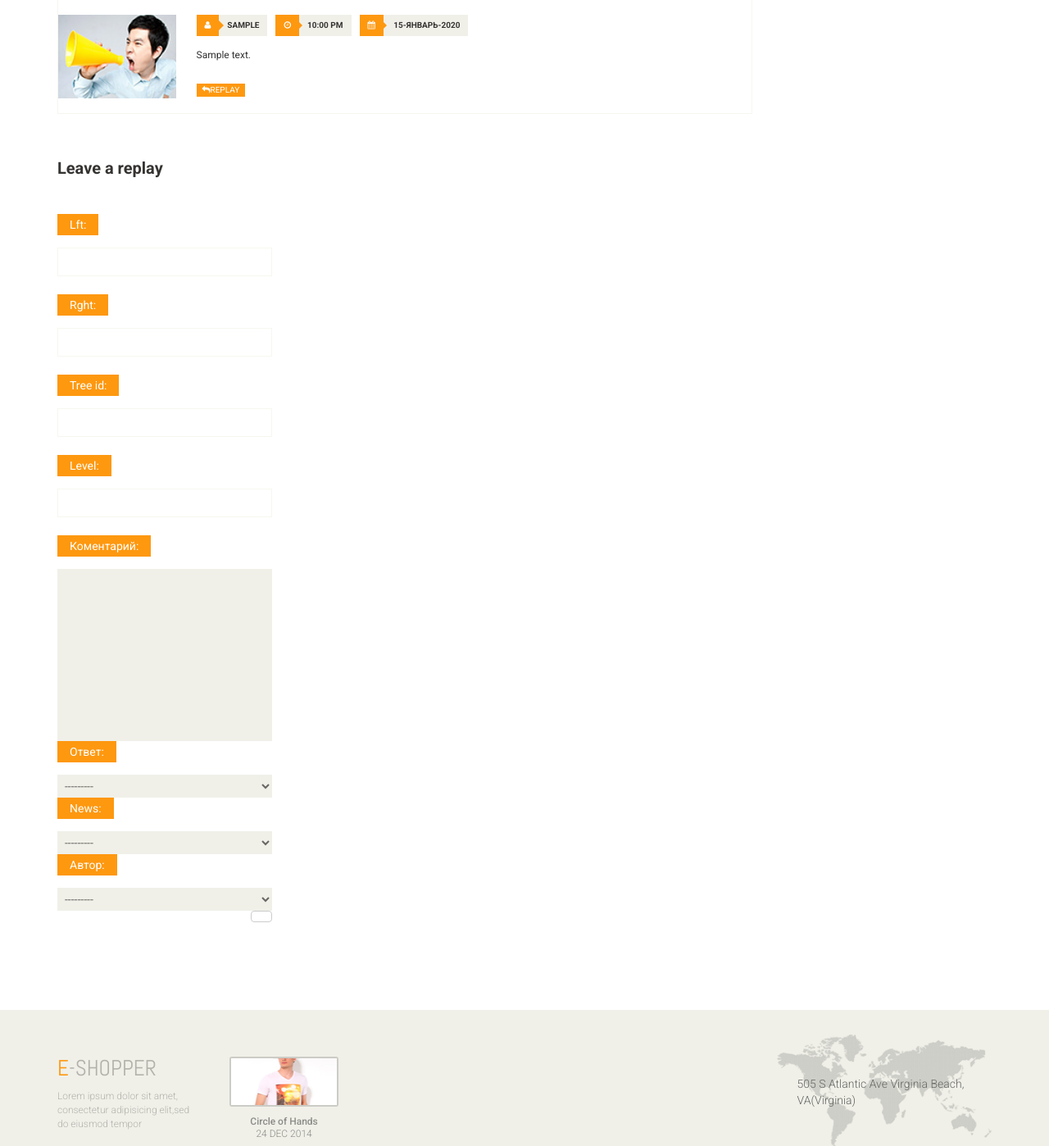
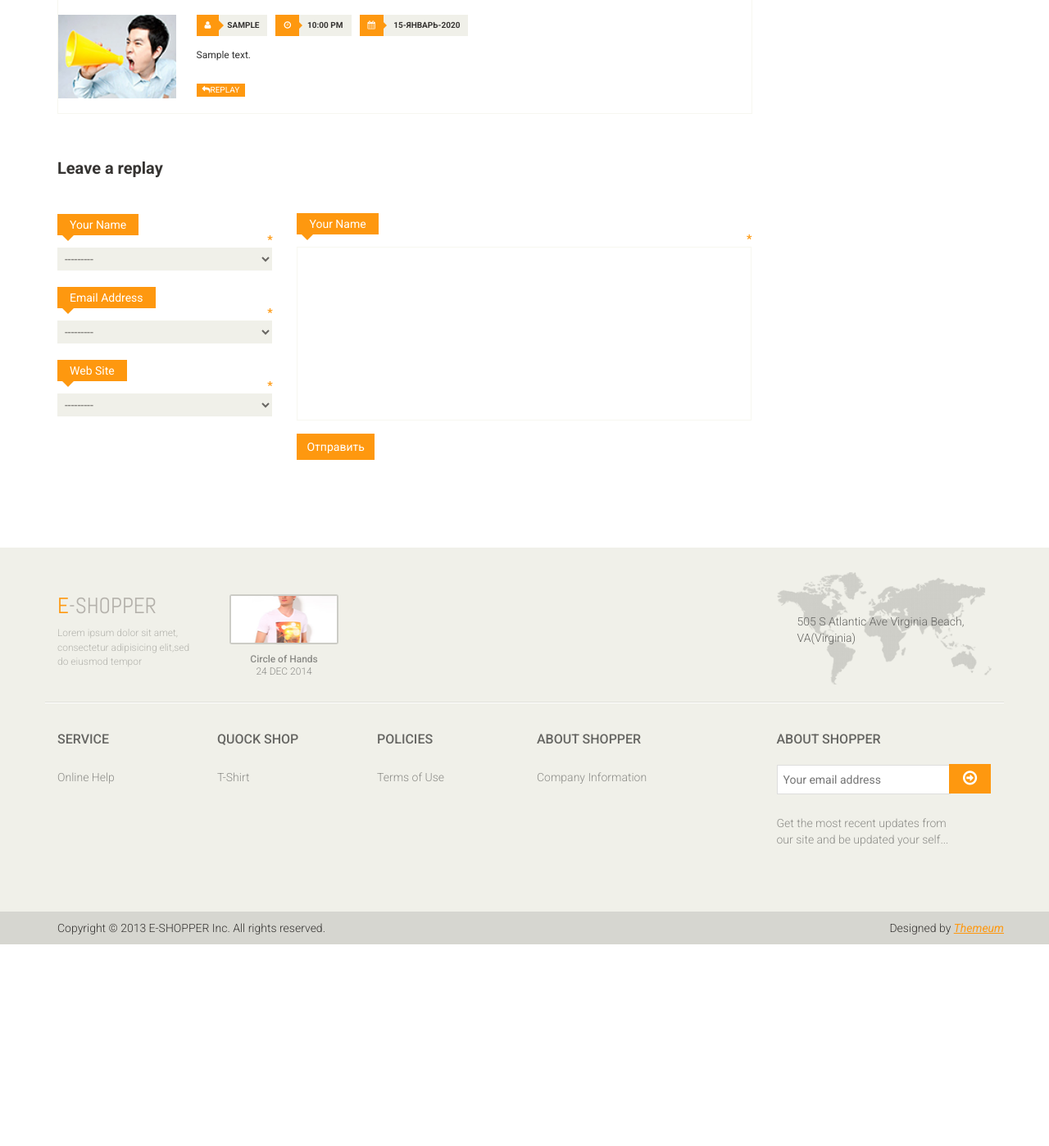
Before and after one commit to Tolokov/Shop, a Django app: page /blog/1/ in a window 1280 px wide. Shown: the part 805-2203 px from the top of the page at 82% size. After the commit the page ends 1957 px from the top, so only its background shows below. Run offline with Django 4.2, Linux system fonts and the light colour scheme; tables that the repository leaves empty hold one stand-in row (values such as "Sample post"); grey boxes marked "Sample" are stand-in pictures; parts of the project's set-up code (start-up, migrations or seed data) failed here and were passed over.

Commit message:
Upgrade BlogDetailView

```diff
--- a/Shop/urls.py
+++ b/Shop/urls.py
@@ -10,8 +10,11 @@ urlpatterns = [
     path('', views.HomeListView.as_view(), name='home'),
     path('blog/', views.BlogListView.as_view(), name='blog'),
     path('blog/<int:post_id>/', views.BlogDetailView.as_view(), name='single_post'),
+    path('comment/<int:pk>/', views.BlogDetailView.as_view(), name='single_post'),
+
     path('products/<int:product_ID>/', views.ProductDetailView.as_view(), name='product_detail'),
     path('review/<int:pk>/', views.ProductDetailView.as_view(), name="product_detail"),
+
 
     path('contact/', views.ContactFormView.as_view(), name='contact'),
     path('delivery/', views.DeliveryFormView.as_view(), name='delivery'),
--- a/Shop/views.py
+++ b/Shop/views.py
@@ -36,9 +36,7 @@ class BlogListView(ListView):
         context = super().get_context_data(**kwargs)
         context['title'] = 'Новостной блог'
         context['blog_selected'] = 'active'
-        context['headline'] = (
-            'Latest From our Blog', 'Читать дальше...'
-        )
+        context['headline'] = ('Latest From our Blog', 'Читать дальше...')
         return context
 
 
@@ -47,8 +45,8 @@ class BlogDetailView(FormView, DetailView):
     template_name = 'pages/blog-single.html'
     pk_url_kwarg = 'post_id'
     context_object_name = 'single_post'
+    queryset = News.objects.filter(draft=False)
     form_class = AddCommentForm
-    queryset = News.objects.filter(draft=False)
 
     def get_success_url(self):
         return self.request.path
@@ -64,13 +62,20 @@ class BlogDetailView(FormView, DetailView):
         print(form.cleaned_data)
         return super(BlogDetailView, self).form_valid(form)
 
-    # def post(self, request, *args, **kwargs):
-    #     form = ReviewForm(request.POST)
-    #     if form.is_valid():
-    #         form = form.cleaned_data
-    #
-    #     return redirect(self.request.path)
+    def post(self, request, pk, *args, **kwargs):
+        form = AddCommentForm(request.POST)
+        news = News.objects.get(id=pk)
+        if form.is_valid():
+            form = form.cleaned_data
+            comment = Comment(
+                text=form['text'],
+                parent=form['parent'],
+                news=news,
+                creator=form['creator'],
+            )
+            comment.save()
 
+        return redirect(news.get_absolute_url())
 
 
 class HomeListView(ListView):
@@ -126,13 +131,8 @@ class ProductDetailView(FormView, DetailView):
             form = form.cleaned_data
             # print([type(i) for i in form])
             review = Review(
-                name=form['name'],
-                ipaddress='127.0.0.1',
-                email=form['email'],
-                text=form['text'],
-                product=product,
-                g=int(form['grade']),
-            )
+                name=form['name'],ipaddress='127.0.0.1',email=form['email'],
+                text=form['text'],product=product,g=int(form['grade']),)
             review.save()
         return redirect(product.get_absolute_url())
 
--- a/templates/pages/blog-single.html
+++ b/templates/pages/blog-single.html
@@ -73,43 +73,52 @@
                     <!--/Comments-->
 
 
-    <!--replay-Box-->
-    <div class="replay-box"><div class="row"><div class="col-sm-4">
+<!--Repaly Box-->
+<div class="replay-box">
+<div class="row">
+    <form action="{%  url 'single_post' single_post.id %}" method="post">
+        {% csrf_token %}
+    <div class="col-sm-4">
         <h2>Leave a replay</h2>
-        <form method="post">
-            {% csrf_token %}
-            {{ form }}
-    <button  class="btn btn-default pull-right" type="submit" name="submit">
-    </button>
+            <div class="blank-arrow">
+                <label>Your Name</label>
+            </div>
+            <span>*</span>
+            <div>{{ form.creator }}</div><br>
+            <div class="blank-arrow">
+                <label>Email Address</label>
+            </div>
+            <span>*</span>
+        <div>{{ form.parent }}</div>
+        <br>
+            <div class="blank-arrow">
+                <label>Web Site</label>
+            </div>
+        <span>*</span>
+        <div>{{ form.news }}</div>
+        <br>
+    </div>
+    <div class="col-sm-8">
+        <div class="text-area">
+            <div class="blank-arrow">
+                <label>Your Name</label>
+            </div>
+            <span>*</span>
+            {{ form.text }}
+            <button class="btn btn-primary" type="submit" name="submit">Отправить</button>
+        </div>
+    </div>
+    </form>
+</div>
+</div>
+<!--/Repaly Box-->
 
-{#            <div class="blank-arrow">#}
-{#                <label>Your Name</label>#}
-{#            </div>#}
-{#            <span>*</span>#}
-{#            <input type="text" placeholder="write your name...">#}
-{#            <div class="blank-arrow">#}
-{#  <label>Email Address</label>#}
-{#    </div>#}
-{#            <span>*</span>#}
-{#            <input type="email" placeholder="your email address...">#}
-{#            <div class="blank-arrow">#}
-{#                <label>Web Site</label>#}
-{#            </div>#}
-{#            <input type="email" placeholder="current city...">#}
-{#            <a class="btn btn-primary" href="">post comment</a>#}
-{#        <div class="col-sm-8"><div class="text-area">#}
-{#            <div class="blank-arrow">#}
-{#                <label>Your Name</label>#}
-{#            </div>#}
-{#            <span>*</span>#}
-{#            <textarea name="message" rows="11"></textarea>#}
-{##}
-{#        </div>#}
-{#        </div>#}
-        </form>
 
-    </div></div></div>
-    <!--/replay-Box-->
+
+
+
+
+
                 </div>
             </div>
         </div>
```
Also changed, not shown: Shop/forms.py (line endings or trailing spaces).
